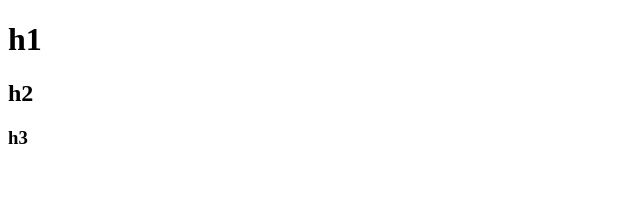
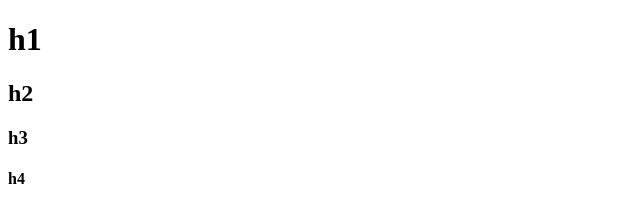
Before and after one commit to JustinChoiHokyeong/practice1, a plain HTML site: page index.html in a window 1280 px wide. Shown: the full height of the page, 0-640 px from the left. Drawn offline with Linux system fonts and the light colour scheme.

Commit message:
h4 added

```diff
--- a/index.html
+++ b/index.html
@@ -10,5 +10,6 @@
     <h1>h1</h1>
     <h2>h2</h2>
     <h3>h3</h3>
+    <h4>h4</h4>
 </body>
 </html>
```
